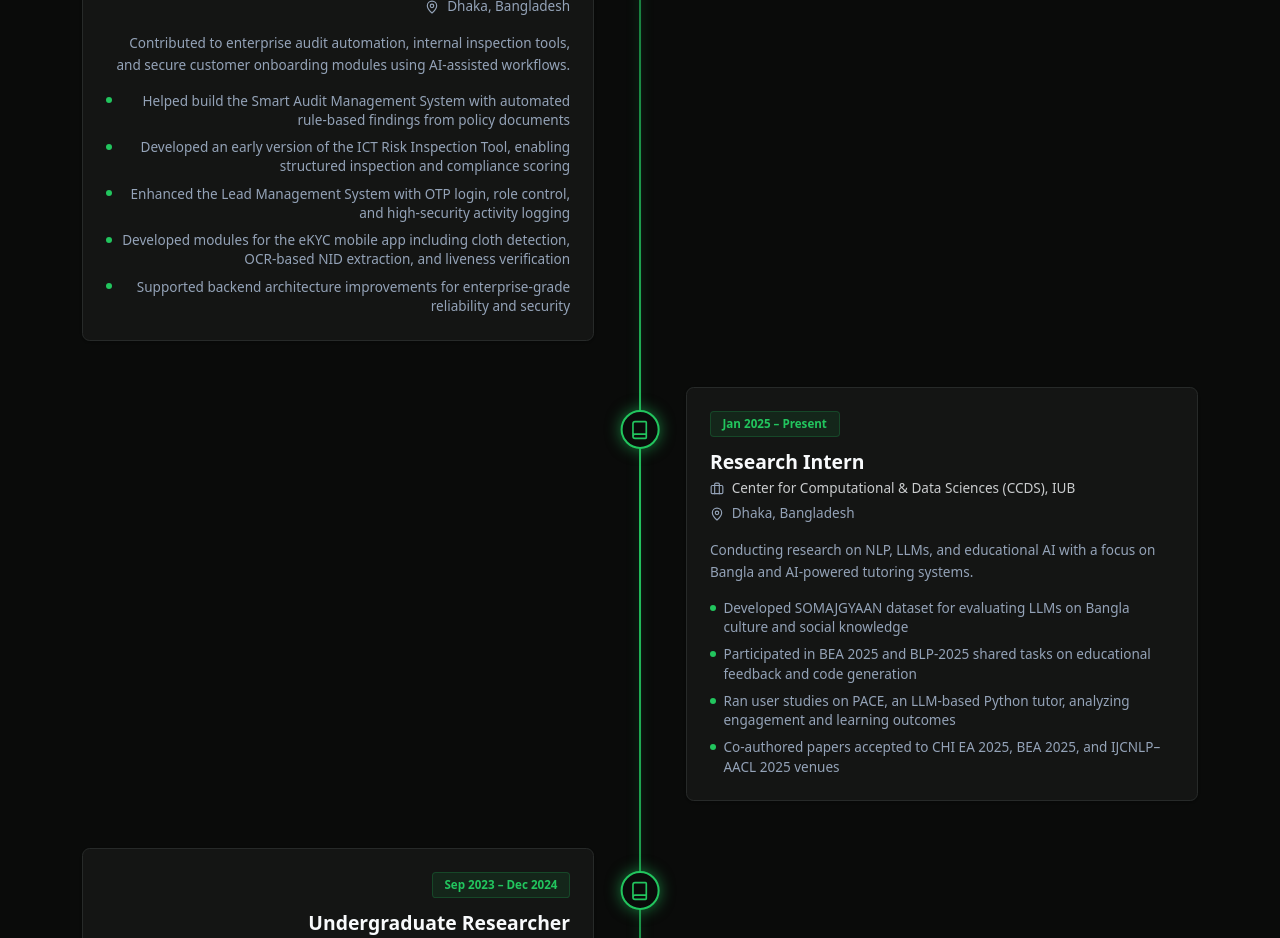
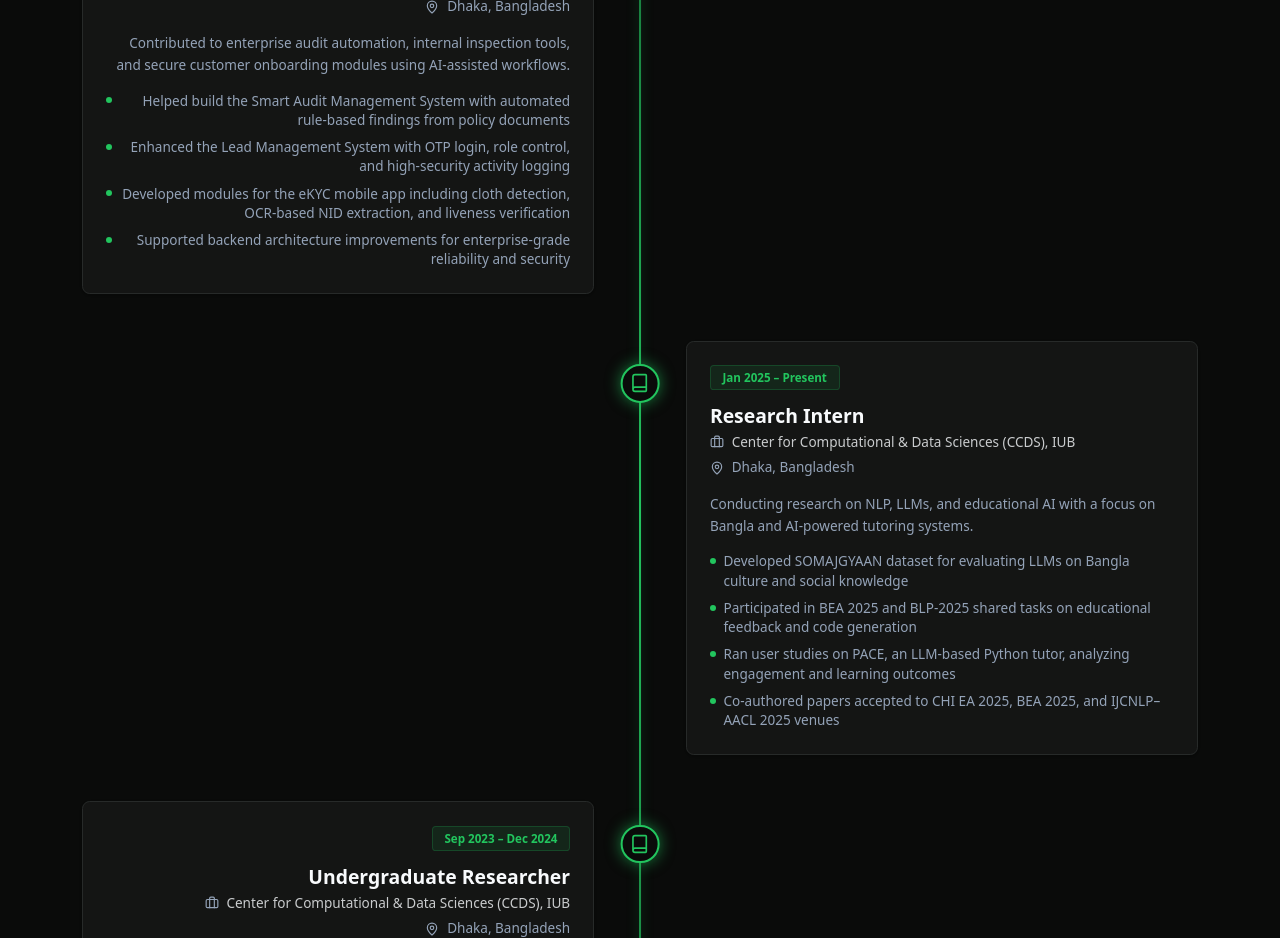
Before and after one commit to Geeky-Muhtasim/3blade.dev, a Next.js app: page / in a window 1280 px wide. Shown: the part 4900-5838 px from the top of the page. Built offline with nearby package versions, Linux system fonts and the light colour scheme.

Commit message:
BDFin Intern experience updated

```diff
--- a/data/profile.ts
+++ b/data/profile.ts
@@ -394,7 +394,6 @@ export const profile = {
                 "Contributed to enterprise audit automation, internal inspection tools, and secure customer onboarding modules using AI-assisted workflows.",
             responsibilities: [
                 "Helped build the Smart Audit Management System with automated rule-based findings from policy documents",
-                "Developed an early version of the ICT Risk Inspection Tool, enabling structured inspection and compliance scoring",
                 "Enhanced the Lead Management System with OTP login, role control, and high-security activity logging",
                 "Developed modules for the eKYC mobile app including cloth detection, OCR-based NID extraction, and liveness verification",
                 "Supported backend architecture improvements for enterprise-grade reliability and security"
```
